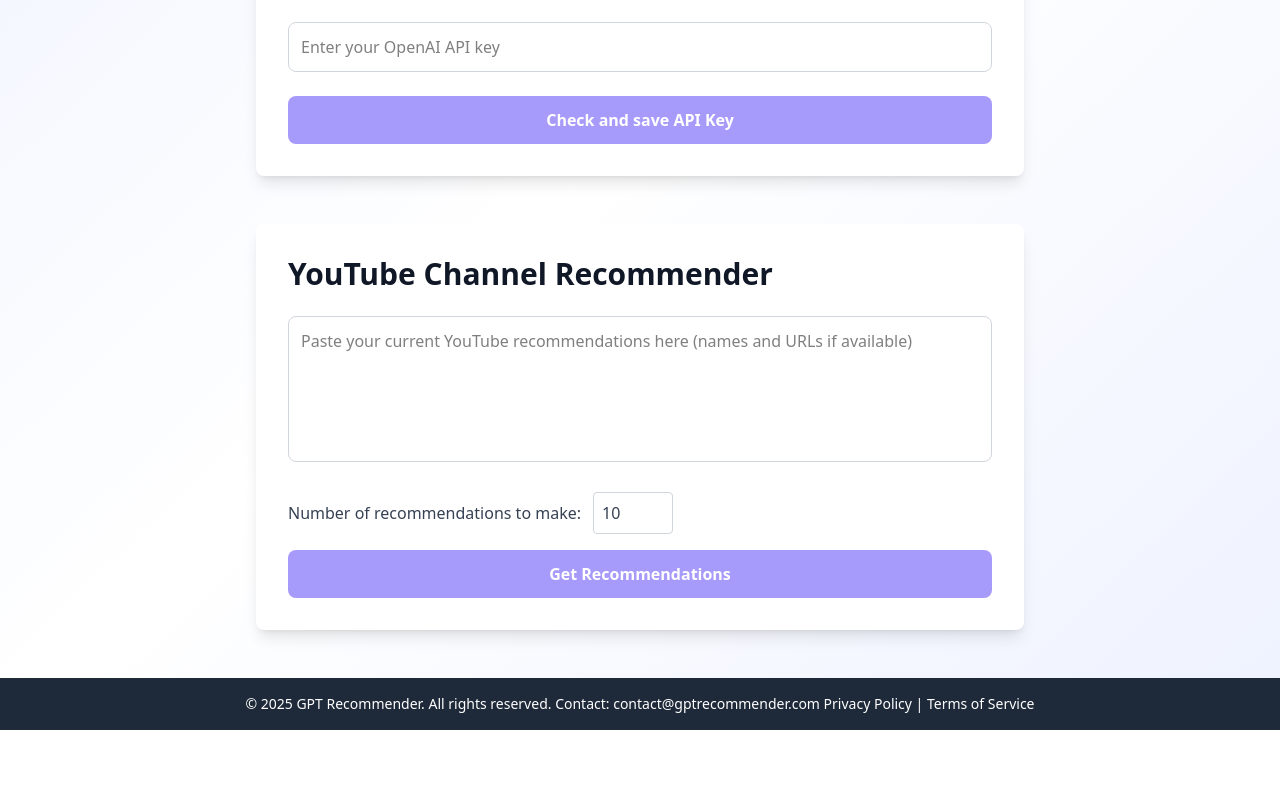
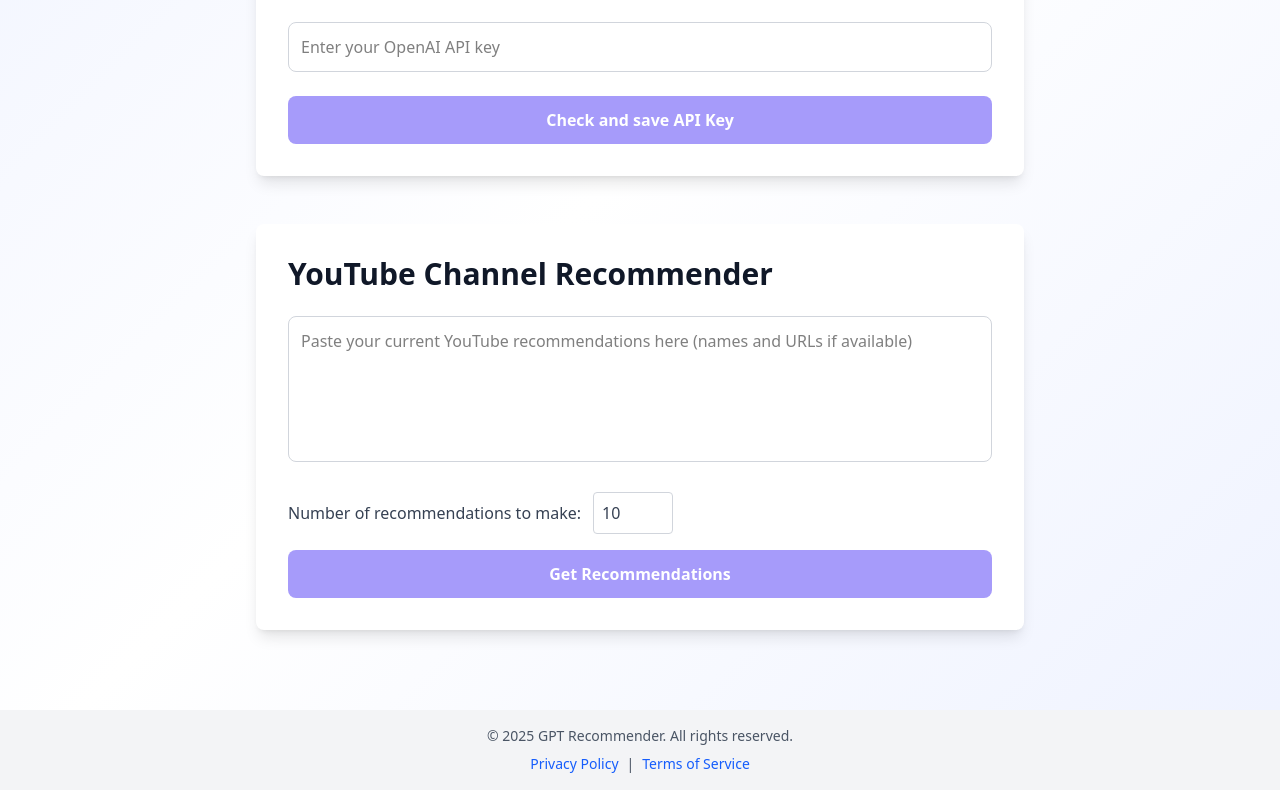
Before and after one commit to louispaulet/gpt_recommender, a React (Vite) app in the folder gpt_reco_app/: page /#/ in a window 1280 px wide. Shown: the part 486-1276 px from the top of the page. Before the commit the page ends 1216 px from the top, so only its background shows below. Built offline with nearby package versions, Linux system fonts and the light colour scheme.

Commit message:
create privacy policy page, and TOS page, and update the footer design

```diff
--- a/gpt_reco_app/src/App.jsx
+++ b/gpt_reco_app/src/App.jsx
@@ -2,6 +2,8 @@ import React from 'react';
 import { Link, Routes, Route } from 'react-router-dom';
 import About from './pages/About.jsx';
 import Homepage from './pages/Homepage.jsx';
+import PrivacyPolicy from './pages/PrivacyPolicy.jsx';
+import TermsOfService from './pages/TermsOfService.jsx';
 import reactLogo from './assets/react.svg';
 import viteLogo from '/vite.svg';
 
@@ -17,6 +19,8 @@ function App() {
         <Routes>
           <Route path="/" element={<Homepage />} />
           <Route path="/about" element={<About />} />
+          <Route path="/privacy-policy" element={<PrivacyPolicy />} />
+          <Route path="/terms-of-service" element={<TermsOfService />} />
         </Routes>
       </main>
       <Footer />
--- a/gpt_reco_app/src/components/Footer.jsx
+++ b/gpt_reco_app/src/components/Footer.jsx
@@ -1,11 +1,21 @@
 import React from 'react';
+import { Link } from 'react-router-dom';
 
 function Footer() {
   return (
-<footer className="bg-gray-800 p-4 text-white text-center sticky bottom-0 left-0 w-full text-sm">
-      <span>© 2025 GPT Recommender. All rights reserved.</span>{' '}
-      <span>Contact: contact@gptrecommender.com</span>{' '}
-      <span>Privacy Policy | Terms of Service</span>
+    <footer className="bg-gray-100 py-4 mt-8">
+      <div className="max-w-4xl mx-auto px-4 text-center text-sm text-gray-600">
+        &copy; {new Date().getFullYear()} GPT Recommender. All rights reserved.
+        <div className="mt-2">
+          <Link to="/privacy-policy" className="text-blue-600 hover:underline mx-2">
+            Privacy Policy
+          </Link>
+          |
+          <Link to="/terms-of-service" className="text-blue-600 hover:underline mx-2">
+            Terms of Service
+          </Link>
+        </div>
+      </div>
     </footer>
   );
 }
--- /dev/null
+++ b/gpt_reco_app/src/pages/PrivacyPolicy.jsx
@@ -0,0 +1,18 @@
+import React from 'react';
+
+function PrivacyPolicy() {
+  return (
+    <div className="max-w-4xl mx-auto py-8 px-4">
+      <h1 className="text-3xl font-bold mb-4">Privacy Policy</h1>
+      <p>
+        This is the Privacy Policy page. Here we describe how we collect, use, and protect your personal information.
+      </p>
+      <p>
+        Your privacy is important to us. We do not share your information with third parties without your consent.
+      </p>
+      {/* Add more detailed privacy policy content here */}
+    </div>
+  );
+}
+
+export default PrivacyPolicy;
--- /dev/null
+++ b/gpt_reco_app/src/pages/TermsOfService.jsx
@@ -0,0 +1,18 @@
+import React from 'react';
+
+function TermsOfService() {
+  return (
+    <div className="max-w-4xl mx-auto py-8 px-4">
+      <h1 className="text-3xl font-bold mb-4">Terms of Service</h1>
+      <p>
+        This is the Terms of Service page. Here we outline the rules and regulations for using our service.
+      </p>
+      <p>
+        By using our service, you agree to comply with these terms. Please read them carefully.
+      </p>
+      {/* Add more detailed terms of service content here */}
+    </div>
+  );
+}
+
+export default TermsOfService;
```
